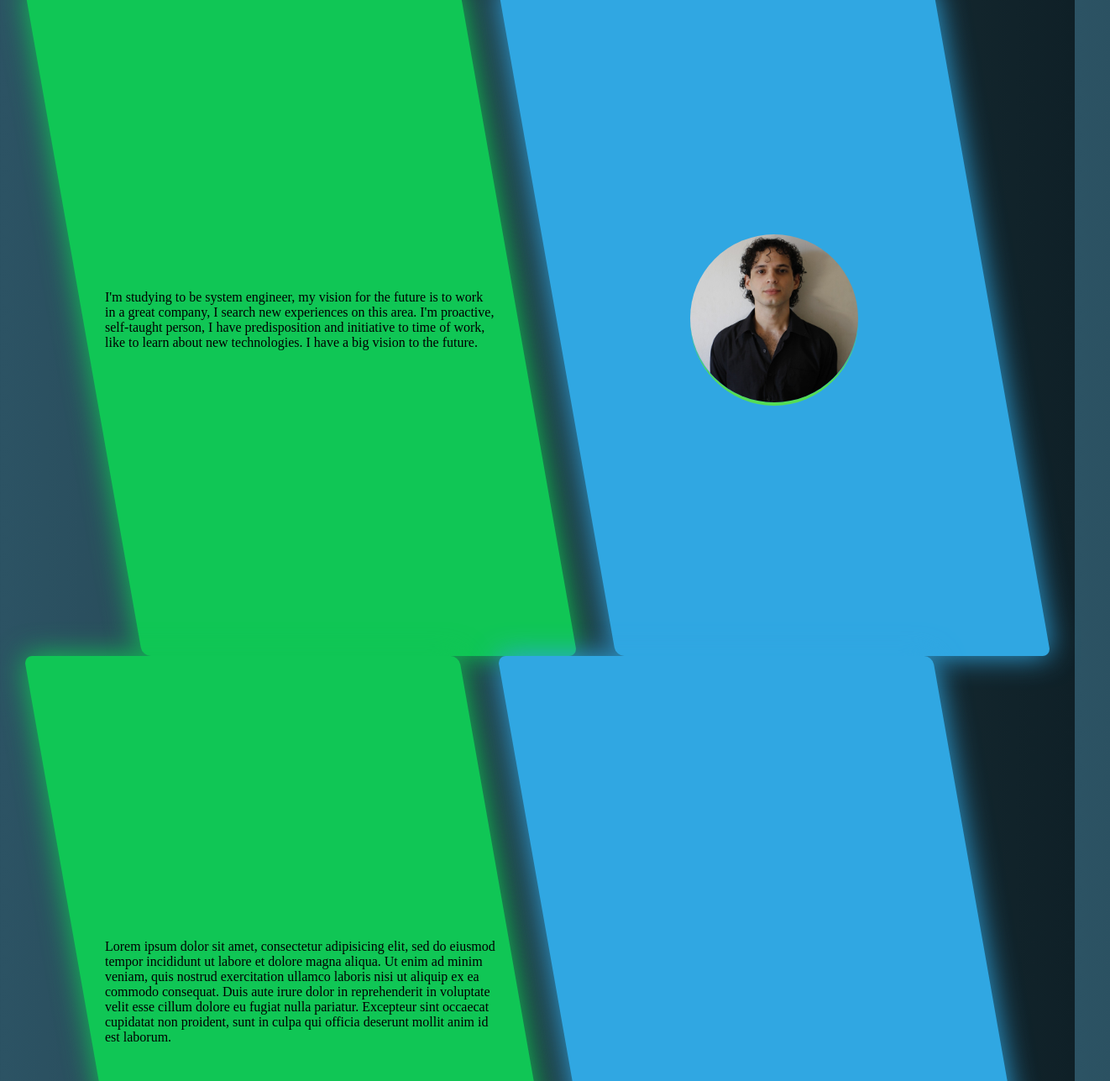
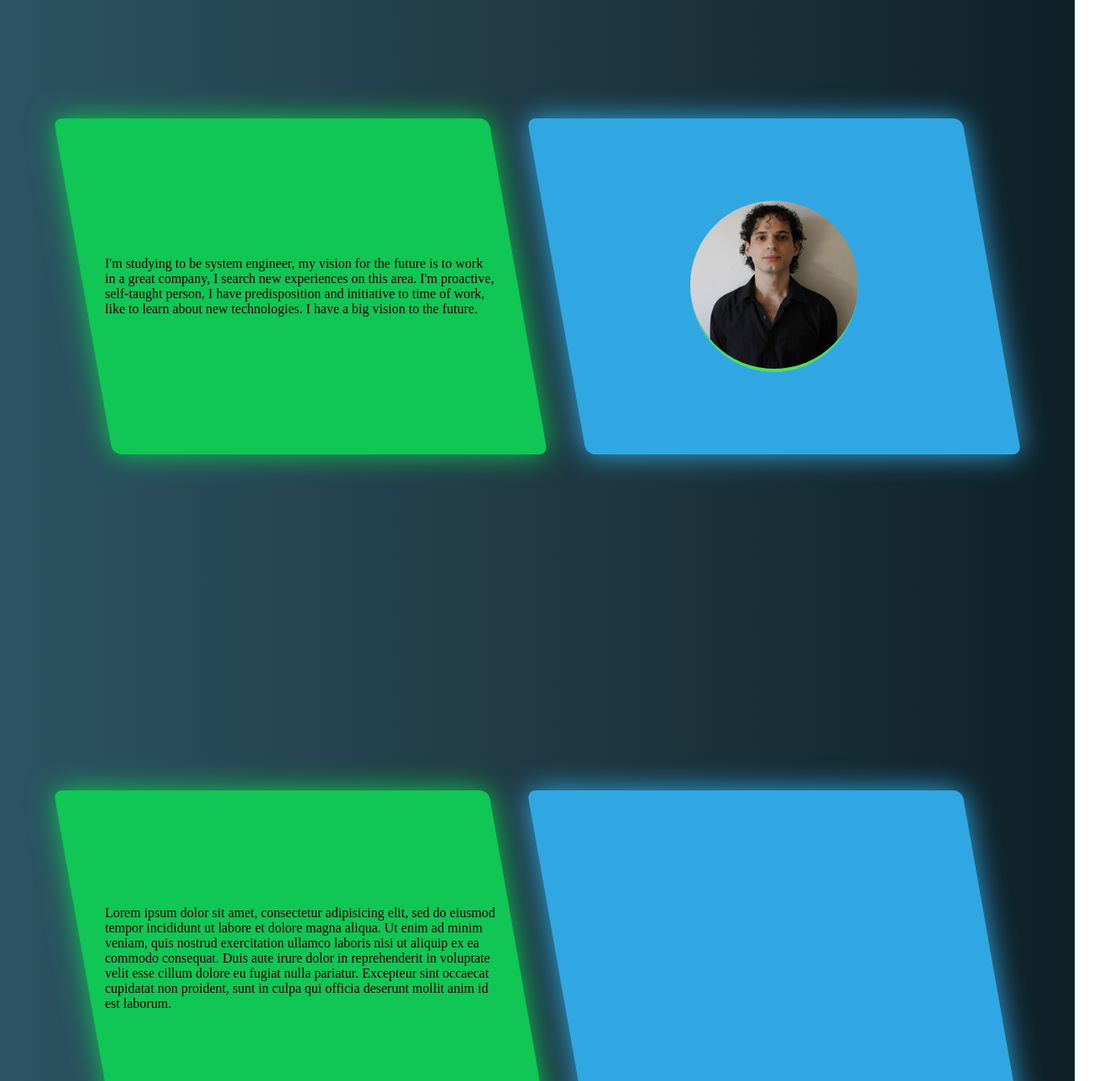
Before and after one commit to David-Perez24/WebPortfolio, a plain HTML site: page Index.html in a window 1280 px wide. Shown: the part 69-1356 px from the top of the page at 84% size, 1322 px wide, since content can reach past the window. Drawn offline with Linux system fonts and the light colour scheme.

Commit message:
Height of panels and margins

```diff
--- a/Styles/styles.css
+++ b/Styles/styles.css
@@ -84,7 +84,7 @@ p{
   position: absolute;
 }
 .container-data{
-  height: 100vh;
+  height: 50vh;
   width: 90%;
   display: flex;
   justify-content: center;
@@ -102,16 +102,16 @@ p{
 }
 /* Styles to presentation DIV*/
 [positionation="top-present"]{
-  top: 0;
+  top: 20vh;
 }
 
 /* Styles to knowledge DIV*/
 [positionation="top-know"]{
-  top: 100vh;
+  top: 120vh;
 }
 /* Styles to experience DIV*/
 [positionation="top-expe"]{
-  top: 200vh;
+  top: 220vh;
 }
 [positionation="top-presDiv"]{
     top: 0;
```
